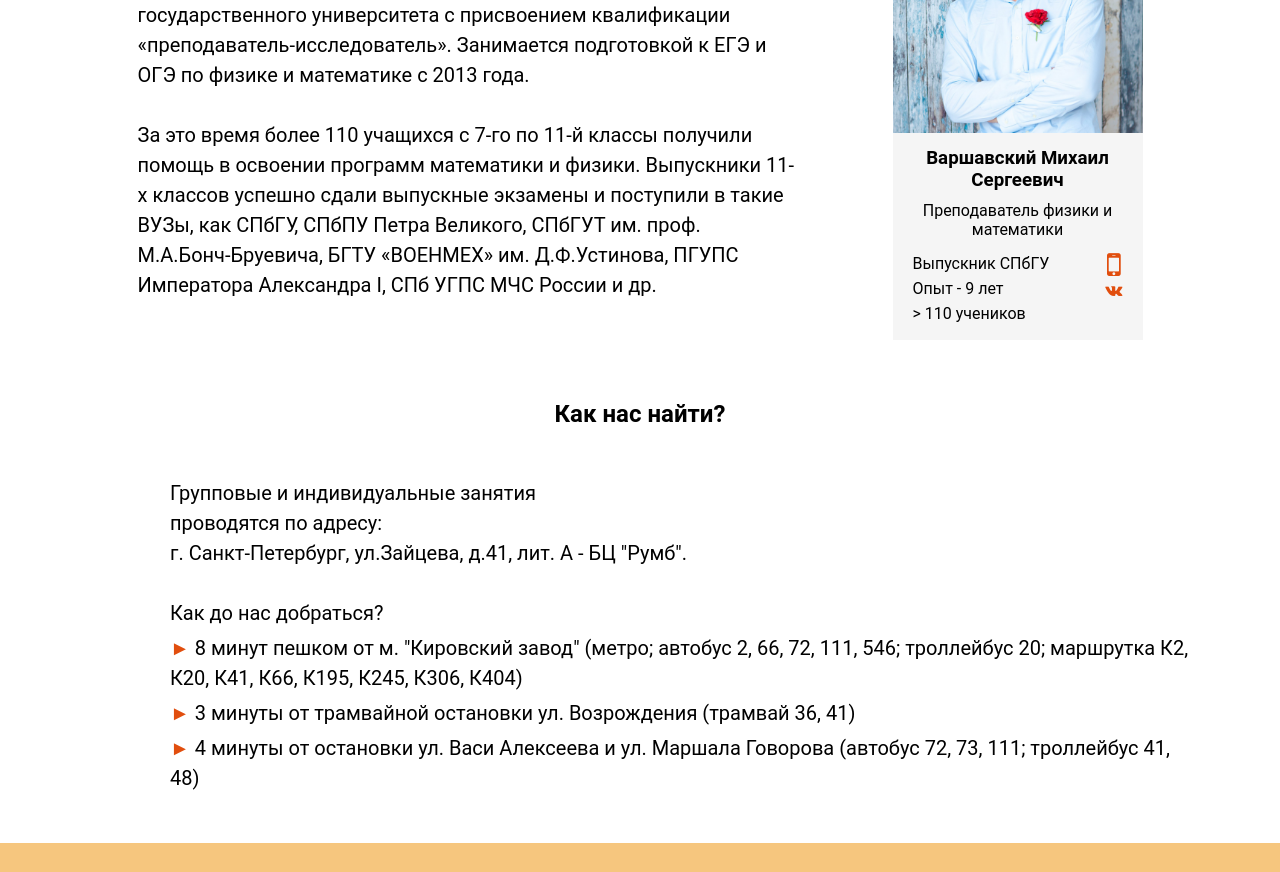
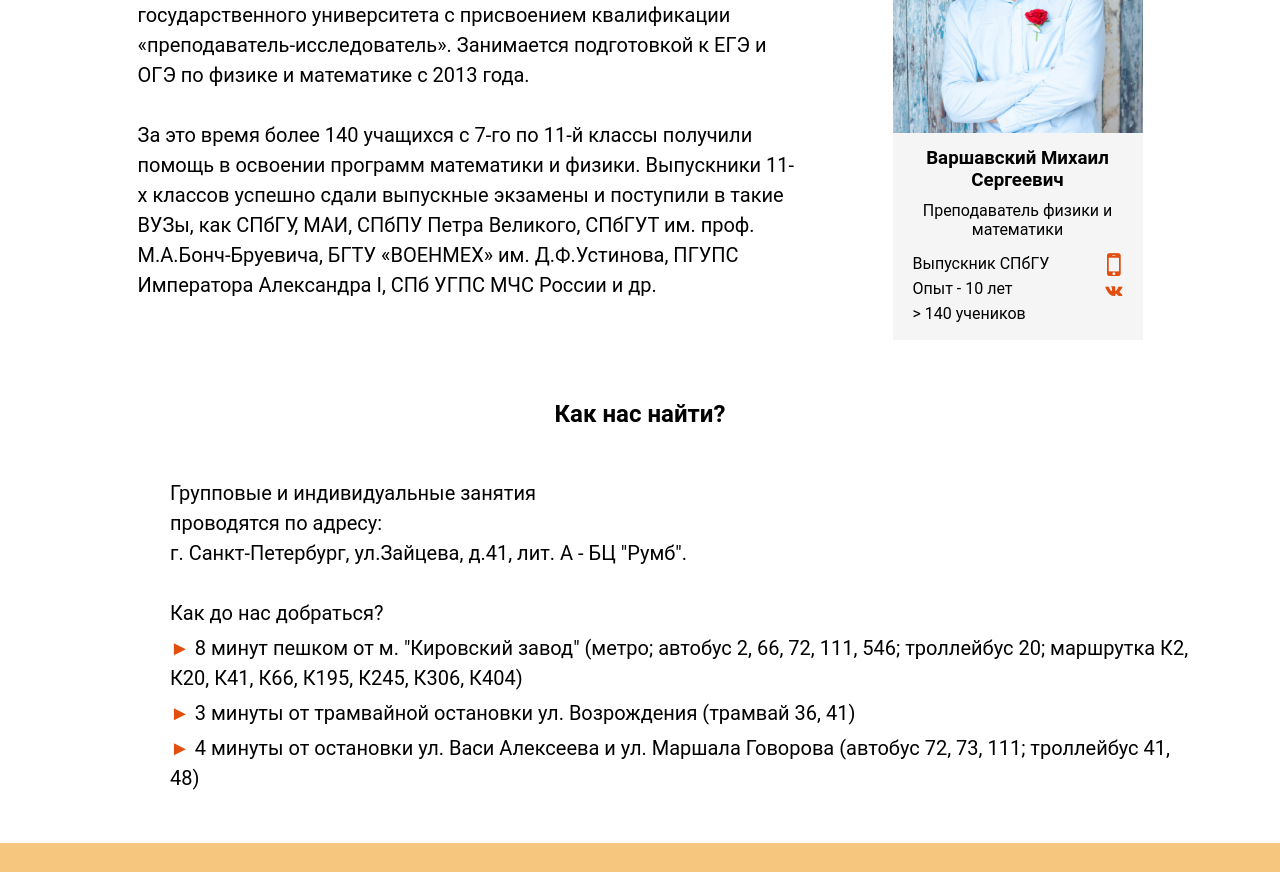
Before and after one commit to egeogefox/egeogefox.github.io, a plain HTML site: page index.html in a window 1280 px wide. Shown: the part 3540-4412 px from the top of the page. Drawn offline with nearby package versions, Linux system fonts and the light colour scheme; a script that the page names is missing.

Commit message:
Update index.html

```diff
--- a/index.html
+++ b/index.html
@@ -466,7 +466,7 @@
 				<div class="aboutus-text">
 					<p>Добро пожаловать в наш учебный центр! </p>
 					<p>Преподаватель курса — Варшавский Михаил Сергеевич — окончил аспирантуру физического факультета Санкт-Петербургского государственного университета с присвоением квалификации «преподаватель-исследователь». Занимается подготовкой к ЕГЭ и ОГЭ по физике и математике с 2013 года. </p>
-					<p>За это время более 110 учащихся с 7-го по 11-й классы получили помощь в освоении программ математики и физики. Выпускники 11-х классов успешно сдали выпускные экзамены и поступили в такие ВУЗы, как СПбГУ, СПбПУ Петра Великого, СПбГУТ им. проф. М.А.Бонч-Бруевича, БГТУ «ВОЕНМЕХ» им. Д.Ф.Устинова, ПГУПС Императора Александра I, СПб УГПС МЧС России и др.</p>
+					<p>За это время более 140 учащихся с 7-го по 11-й классы получили помощь в освоении программ математики и физики. Выпускники 11-х классов успешно сдали выпускные экзамены и поступили в такие ВУЗы, как СПбГУ, МАИ, СПбПУ Петра Великого, СПбГУТ им. проф. М.А.Бонч-Бруевича, БГТУ «ВОЕНМЕХ» им. Д.Ф.Устинова, ПГУПС Императора Александра I, СПб УГПС МЧС России и др.</p>
 				</div>
 				<div class="aboutus-info">
 					<div class="card-teacher">
@@ -481,8 +481,8 @@
 							<div class="teacher-info-container">
 								<div class="teacher-advantages">
 									<p>Выпускник СПбГУ</p>
-									<p>Опыт - 9 лет</p>
-									<p>> 110 учеников</p>
+									<p>Опыт - 10 лет</p>
+									<p>> 140 учеников</p>
 								</div>
 								<div class="teacher-contacts">
 									<a href="tel:+79500033694"><i class="fa fa-mobile fa-2x" aria-hidden="true"></i></a>
```
